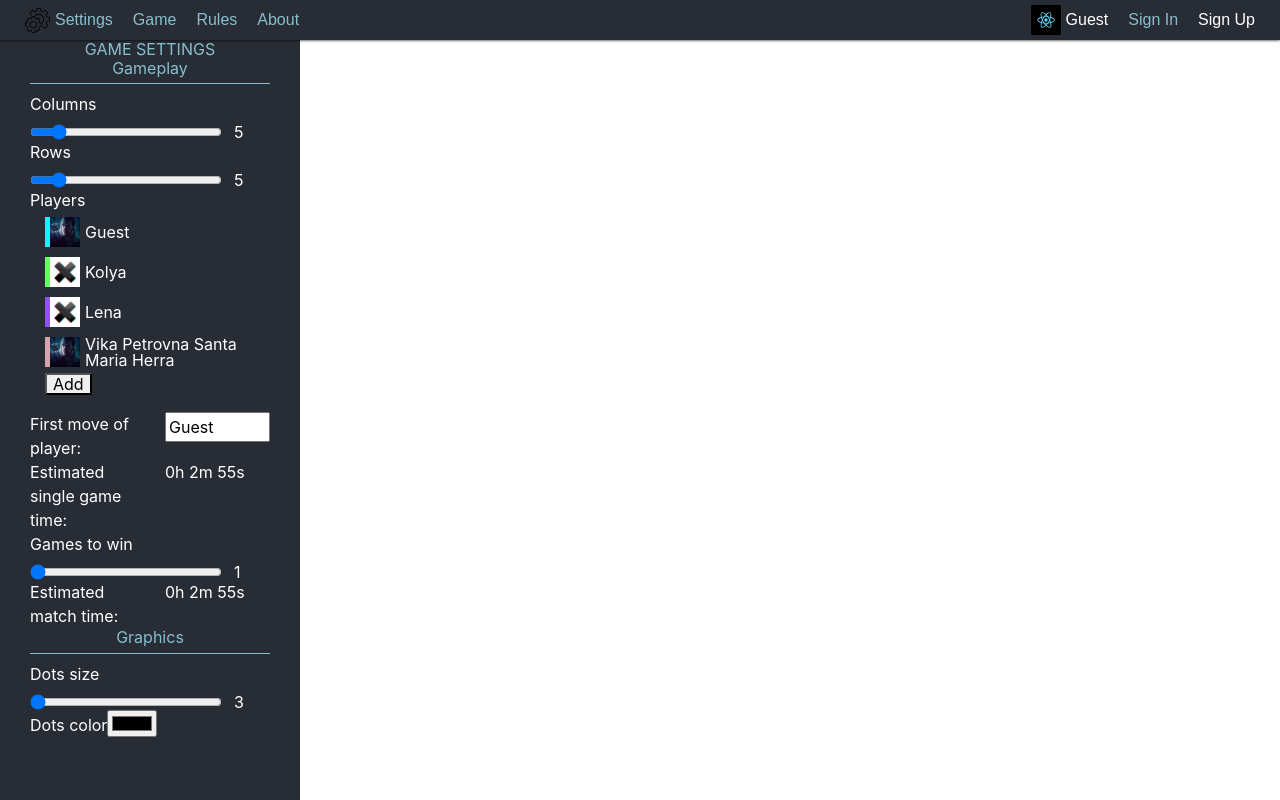
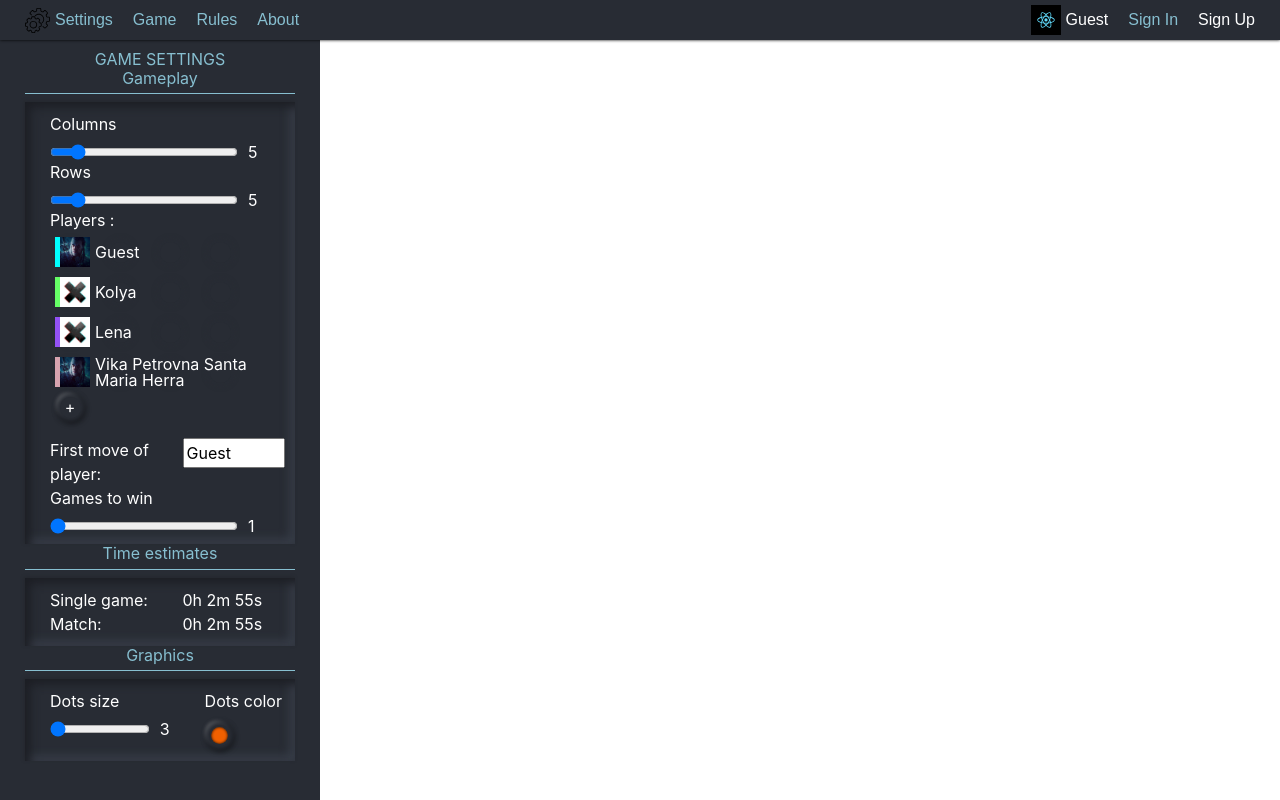
Before and after one commit to Neurogitmeister/dots-and-boxes-js, a React (Create React App) app: page / in a window 1280 px wide. Both pictures are taken after a click on the button "Settings". Built offline with nearby package versions, Linux system fonts and the light colour scheme.

Commit message:
Changed styles for settings list

```diff
--- a/src/components/header/GameSettings.tsx
+++ b/src/components/header/GameSettings.tsx
@@ -202,8 +202,10 @@ export default class GameSettings extends Component<GameSettingsModuleProps, Gam
         return (
             <div id='settings-popup'>
                 <form onSubmit={this.mySubmit}>
+
                         <h2 id="game-settings-header">GAME SETTINGS</h2>
                         <h2>Gameplay</h2>
+                    <div id="single-game-settings" className="settings-group">
                         <RangeInput boundState="columns" onHandleInputChange={this.updateStateValue}
                                     id={"input-columns"} label={"Columns"}
                                     max={20} min={3} value={this.state.columns}
@@ -215,7 +217,7 @@ export default class GameSettings extends Component<GameSettingsModuleProps, Gam
 
 
                         <div id="settings-players-list">
-                        <span>Players</span>
+                            <span>Players :</span>
                             <PlayersList onListChange={this.updatePlayersList}
                                 players={this.state.playerNames}
                                 playerColors={this.state.playerColors}
@@ -243,30 +245,49 @@ export default class GameSettings extends Component<GameSettingsModuleProps, Gam
                             </div>
                         </div>
 
-                    <div className="estimate-calc row">
-                        <p className="col-6">Estimated single game time:</p>
-                        <span className="col-6">{this.state.singleGameTime}</span>
-                    </div>
+                    {/* </div>
+
+ */}
 
                         <RangeInput boundState={"gamesToWin"} onHandleInputChange={this.updateStateValue}
                             id={"input-games-to-win"} label={"Games to win"}
                             min={1} max={10} value={this.state.gamesToWin}
                             />
-
+                    </div>
+                    <h2>Time estimates</h2>
+                    <div id="match-settings" className="settings-group">
                         <div className="estimate-calc row">
-                        <p className="col-6">Estimated match time:</p>
+                            <p className="col-6">Single game:</p>
+                            <span className="col-6">{this.state.singleGameTime}</span>
+                        </div>
+                        <div className="estimate-calc row" >
+                            <p className="col-6">Match:</p>
                             <span className="col-6">{this.state.matchTime}</span>
+                        </div>
                     </div>
 
                     <h2>Graphics</h2>
-                    <div className="md2">
+                    <div className="settings-group">
+                        <div className="row">
+                            <div className="col-7">
                                 <RangeInput boundState="dotsSize" onHandleInputChange={this.updateStateValue}
                                 id={"input-dots-size"} label={"Dots size"}
-                            max={20} min={3} value={this.state.dotsSize}
+                                max={9} min={3} step={2} value={this.state.dotsSize}
                                 />
-                        <div className="color-dialog">
-                            <label htmlFor="">Dots color</label>
-                            <input type="color" id='input-dots-color'/>
+                            </div>
+                            <div className="col-5">
+                                <label htmlFor="input-dots-color">Dots color</label>
+                                <div className="button-color neumorphic-button-circle">
+                                    <div>
+                                        <input type="color"
+                                        id='input-dots-color'
+                                        className="player-color"
+                                        defaultValue={this.state.dotsColor}
+                                        style={{width: '80%', height: '80%'}}
+                                        />
+                                    </div>
+                                </div>
+                            </div>
                         </div>
                     </div>
                 </form>
@@ -278,6 +299,7 @@ export default class GameSettings extends Component<GameSettingsModuleProps, Gam
 interface RangeInputProps {
     min: number
     max: number
+    step?: number
     value: number
     id: string
     label: string
@@ -298,7 +320,7 @@ class RangeInput extends Component<RangeInputProps, any>{
             <div className="range">
                 <label htmlFor={this.props.id}>{this.props.label}</label>
                 <input type="range"
-                    id={this.props.id} max={this.props.max} min={this.props.min} // <-- load from props
+                    id={this.props.id} max={this.props.max} min={this.props.min} step={this.props.step}// <-- load from props
                     value={this.props.value} // <-- load from state
                     onChange={this.handleInputChange} // <-- change state while changing input
                 />
--- a/src/components/header/PlayersList.tsx
+++ b/src/components/header/PlayersList.tsx
@@ -139,7 +139,7 @@ export class PlayersList extends Component<PlayerListProps, any> {
 		}
 
 	}
-	showInput(e: React.MouseEvent<HTMLButtonElement>) {
+	showInput(e: React.MouseEvent<HTMLDivElement>) {
 		e.preventDefault();
 		let el = e.currentTarget.parentElement
 		if (el) {
@@ -182,8 +182,10 @@ export class PlayersList extends Component<PlayerListProps, any> {
 		return (
 			<ul id="players-list" className="choose-player-toggle">
 				{players}
-				<div className="changable-name" id="add-player-input">
-					<button onClick={this.showInput}>Add</button>
+				<div id="add-player-input" className="neumorphic-button-circle changable-name">
+					<div className="bump-shadow-override" onClick={this.showInput}>
+						<span>+</span>
+					</div>
 					<input onKeyPress={this.addPlayer} onBlur={this.hideInput} />
 				</div>
 			</ul>
@@ -201,7 +203,7 @@ interface PlayerProps {
 	deletePlayer(e: React.MouseEvent<HTMLDivElement>) : void,
 	changePlayerColor(e: React.FocusEvent<HTMLInputElement>) : void,
 	changePlayerName(e: React.KeyboardEvent<HTMLInputElement>) : void,
-	showInput(e: React.MouseEvent<HTMLButtonElement>) : void,
+	showInput(e: React.MouseEvent<HTMLDivElement>) : void,
 	hideInput(e: React.FocusEvent<HTMLInputElement>) : void
 }
 interface PlayerState {
@@ -229,22 +231,22 @@ class PlayerOfList extends Component<PlayerProps, PlayerState> {
 			<div id={player + "-drag-target"} className="overlay drag-target " onClick={function () {}}></div>
 			<div className="player-edit-group">
 				<div className="button-color">
-					<span>
+					<div  className="bump-shadow-override">
 						<input className="player-color" type="color"
 						defaultValue={playerColor}
 						onChange={this.changeColorLine}
 						onBlur={changePlayerColor} />
-					</span>
+					</div>
 				</div>
-				<div className="button-apply" onClick={enableChoose}>
+				<div className="button-apply" onClick={enableChoose}><div className="bump-shadow-override">
 					<span>OK</span>
-				</div>
-				<div className="button-cancel" onClick={enableChoose}>
+				</div></div>
+				<div className="button-cancel" onClick={enableChoose}><div className="bump-shadow-override">
 					<span>X</span>
-				</div>
-				<div className="button-delete" onClick={deletePlayer}>
+				</div></div>
+				<div className="button-delete" onClick={deletePlayer}><div className="bump-shadow-override">
 					<span>T</span>
-				</div>
+				</div></div>
 
 			</div>
 			<div className="player-color-avatar" style={{backgroundColor: this.state.playerColor }}></div>
--- a/src/styles/Common.scss
+++ b/src/styles/Common.scss
@@ -6,9 +6,22 @@
     position: absolute;
 }
 
-
-
-.neuphormic-button {
+.neumorphic-bump {
+    background-color: rgba(40, 44, 52, 1);
+    box-shadow:
+    0px 0px 4px 4px rgba(40, 44, 52, 1),
+     -3px -3px 4px 0px rgba(255, 255, 255, 0.5),
+       1px 2px 6px 2px rgba(0, 0, 0, 1)
+    ;
+}
+.neumorphic-cave {
+    box-shadow:
+    inset 5px 5px 10px #1c1e24,
+    inset -5px -5px 10px #383e49,
+    -1px -1px 3px 0px #24272e
+    ;
+}
+.neumorphic-button {
     transition: 0.1s linear 0.1s;
     display: flex;
     justify-content: center;
@@ -19,7 +32,7 @@
     inset -5px -5px 10px #2c313a00,
         -1px -1px 3px 0px #24272e00
     ;
-    span {
+    div {
         transition: 0.1s linear;
         width: 70%;
         height: 70%;
@@ -34,28 +47,31 @@
         ;
     }
     &:active {
+
         box-shadow:
         inset 5px 5px 10px #24272e,
         inset -5px -5px 10px #2c313a,
          -1px -1px 3px 0px #24272e
         ;
-        span {
+        .bump-shadow-override {
+            transition: 0.1s linear !important;
             background-color: rgba(40, 44, 52, 1);
             box-shadow:
             0px 0px 4px 4px rgba(40, 44, 52, 1),
             -1px -1px 4px 0px rgba(255, 255, 255, 0),
             0px 0px 6px 2px rgba(0, 0, 0, 0)
+            !important
             ;
         }
     }
 }
 
-.neuphormic-button-circle {
-    @extend .neuphormic-button;
+.neumorphic-button-circle {
+    @extend .neumorphic-button;
     border-radius: 50%;
 
 
-    span {
+    div {
         border-radius: 50%;
     }
 }
--- a/src/styles/GameSettings.scss
+++ b/src/styles/GameSettings.scss
@@ -2,15 +2,20 @@
     z-index: 900;
     background-color: #282c34;
     color: white;
-    width: 300px;
+    width: 320px;
     position: absolute;
     top: 40px;
     left: 0px;
     height: calc(100vh - 40px);
     overflow: auto;
+    padding: 10px 0 30px 0;
     form {
-        padding: 0 30px;
+        padding: 0 25px 30px;
         margin: 0;
+        .settings-group {
+            @extend .neumorphic-cave;
+            padding-left: 25px;
+        }
         h2 {
             color: #87bfd0;
             font-size: 1rem;
@@ -24,7 +29,7 @@
             padding-bottom: 0;
             margin-bottom: 0;
         }
-        div > p {
+        p {
             margin: 0;
         }
     }
@@ -32,17 +37,21 @@
 
 .range {
     position: relative;
+    display: flex;
+    flex-wrap: wrap;
+    label {
+        align-self: flex-start;
+    }
     input {
         width: 80%;
         margin-right: 10px;
         display: block;
     }
     span {
+        text-align: center;
         font-size: 1rem;
         line-height: 1rem;
-        position: absolute;
-        left: 85%;
-        bottom: 0;
+        //min-width: 30px;
     }
 }
 
@@ -54,3 +63,9 @@
 #settings-players-list > p {
     display: inline-block;
 }
+
+.settings-group {
+    padding: 10px;
+}
+
+@import './Common.scss'
--- a/src/styles/PlayersList.scss
+++ b/src/styles/PlayersList.scss
@@ -11,15 +11,23 @@
 *
 */
 
+.button-apply, .button-delete, .button-cancel, .button-color {
+    cursor: pointer;
+    //opacity: 0;
+    height: 30px;
+    width: 30px;
+}
 #players-list {
-    padding-left: 15px;
+    padding-left: 5px;
 
     li {
+        transition: 0.2s linear 0.5s;
         display: flex;
         align-items: center;
         position: relative;
         .player-color-avatar {
             @extend .input-color-no-border;
+            z-index: 2;
             height: 30px; // toggles
             width: 5px;   // toggles
             min-width: 5px; // toggles
@@ -30,16 +38,26 @@
             display: flex;
             align-items: center;
             height: 40px;
-            .button-color > input {
+            transition: 0.2s linear;
 
-            }
             .button-apply, .button-delete, .button-cancel, .button-color {
-                @extend .neuphormic-button-circle;
-                cursor: pointer;
-                opacity: 0;
-                height: 30px;
-                width: 30px;
                 margin-right: 20px;
+                div > span, input {
+                    opacity: 0;
+                }
+                .bump-shadow-override {
+
+                    background-color: rgba(40, 44, 52, 1);
+                    box-shadow:
+                    0px 0px 4px 4px rgba(40, 44, 52, 1),
+                    -1px -1px 4px 0px rgba(255, 255, 255, 0),
+                    0px 0px 6px 2px rgba(0, 0, 0, 0)
+                    //!important
+                    ;
+                }
+                @extend .neumorphic-button-circle;
+
+
             }
         }
         .changable-name {
@@ -56,7 +74,16 @@
 }
 
 #players-list.choose-player-toggle > li {
+    .player-edit-group  > .button-color, .button-apply, .button-cancel,.button-delete {
+        div {
 
+        }
+
+    }
+    .player-edit-group {
+
+        transition: 0.2s linear 0.5s;
+    }
     &:hover {
 
         .player-color-avatar {
@@ -67,7 +94,15 @@
 
 #players-list.edit-player-toggle {
     li {
+        margin-bottom: 0;
+        .player-edit-group {
 
+            .button-color, .button-apply, .button-cancel,.button-delete {
+
+                .bump-shadow-override {  transition: 0.3s linear 0.2s;
+                }
+            }
+        }
         &:hover {
             .player-color-avatar {
                 width: 5px;
@@ -76,13 +111,33 @@
         }
     }
     li.active {
+        transition: 0.2s linear;
         margin-bottom: 40px;
+        .player-color-avatar {
+            min-width: 10px;
+        }
         .player-edit-group {
             bottom: -40px;
             .button-color, .button-apply, .button-cancel,.button-delete {
-                opacity: 1;
+
+                .bump-shadow-override {
+                    transition: 0.3s linear;
+                    background-color: rgba(40, 44, 52, 1);
+                    box-shadow:
+                    0px 0px 4px 4px rgba(40, 44, 52, 1),
+                     -3px -3px 4px 0px rgba(255, 255, 255, 0.5),
+                       1px 2px 6px 2px rgba(0, 0, 0, 1)
+                    ;
+
+
+                    span, input {
+                        transition: 0.2s linear 0.3s;
+                        opacity: 1;
+                    }
+                }
+
             }
-            .button-color > span > .player-color {
+            .button-color > div > .player-color {
                 width: 80%;
                 height: 80%;
             }
@@ -158,4 +213,14 @@
     }
 }
 
+#add-player-input {
+    height: 30px;
+    width: 30px;
+    div > input {
+        position: absolute;
+        left: 30px;
+    }
+
+}
+
 @import './Common.scss'
```
Lines whose indentation alone changed are shown as unchanged.
